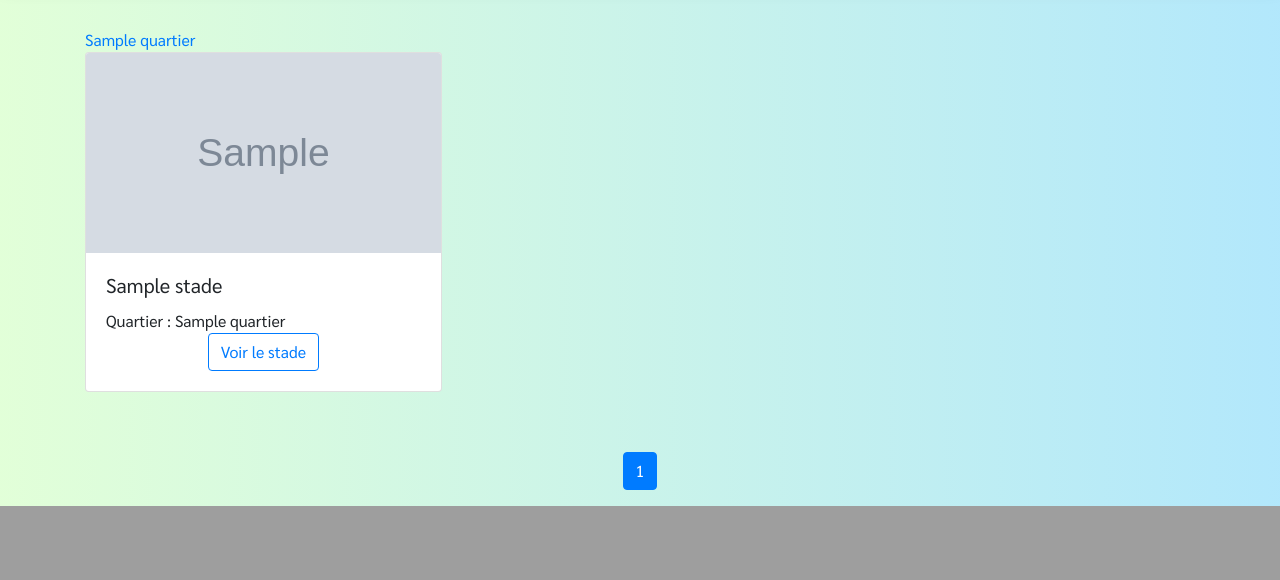
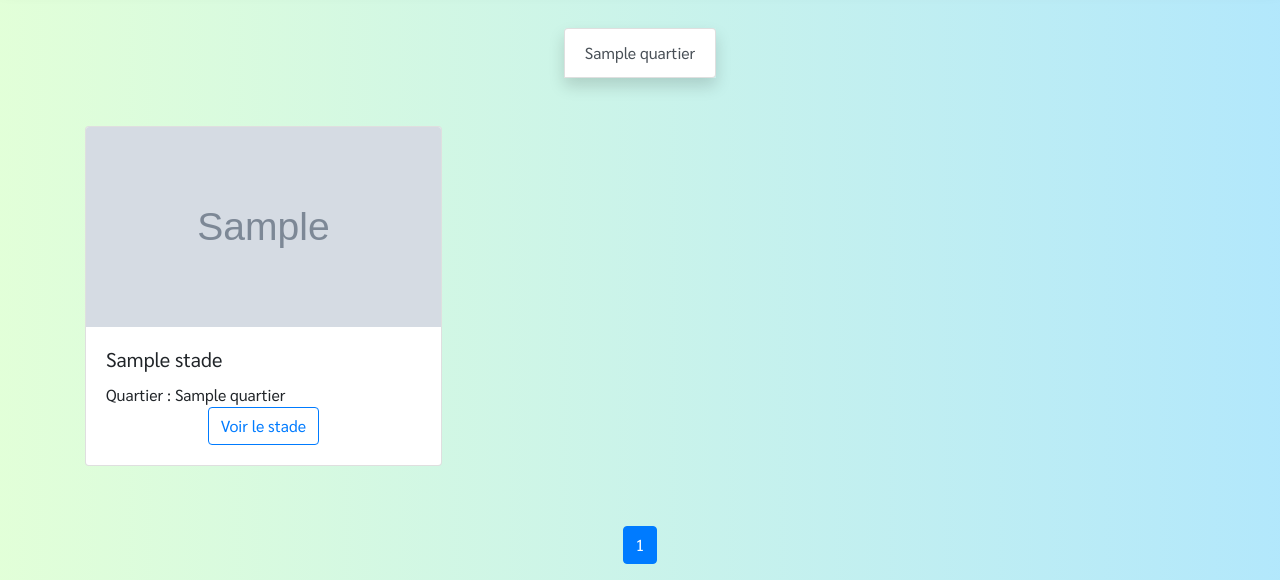
Before and after one commit to GAzerty/Projet_Web, a Django app: page /stadium/list/ in a window 1280 px wide. Shown: the part 346-926 px from the top of the page. Before the commit the page ends 852 px from the top, so only its background shows below. Run offline with Django 3.2, Linux system fonts and the light colour scheme; tables that the repository leaves empty hold one stand-in row (values such as "Sample post"); grey boxes marked "Sample" are stand-in pictures; some libraries are stand-ins or nearby versions.

Commit message:
Modification de la liste de quartier, affichage horizontal.

```diff
--- a/app/templates/stade/list_stade.html
+++ b/app/templates/stade/list_stade.html
@@ -3,10 +3,10 @@
 {% block title %}Liste des stades{% endblock %}
 
 {% block maincontent %}
-    <div>
-        <div>
+    <div class="d-flex justify-content-center">
+        <div class="list-group list-group-horizontal-sm mb-5 shadow">
             {% for quartier in ListQuartiers %}
-                <a href="{% url 'list_byquartier_stade' quartier.idQuartier %}">{{ quartier }}</a>
+                <a class="list-group-item list-group-item-action" href="{% url 'list_byquartier_stade' quartier.idQuartier %}">{{ quartier }}</a>
             {% endfor %}
         </div>
     </div>
```
